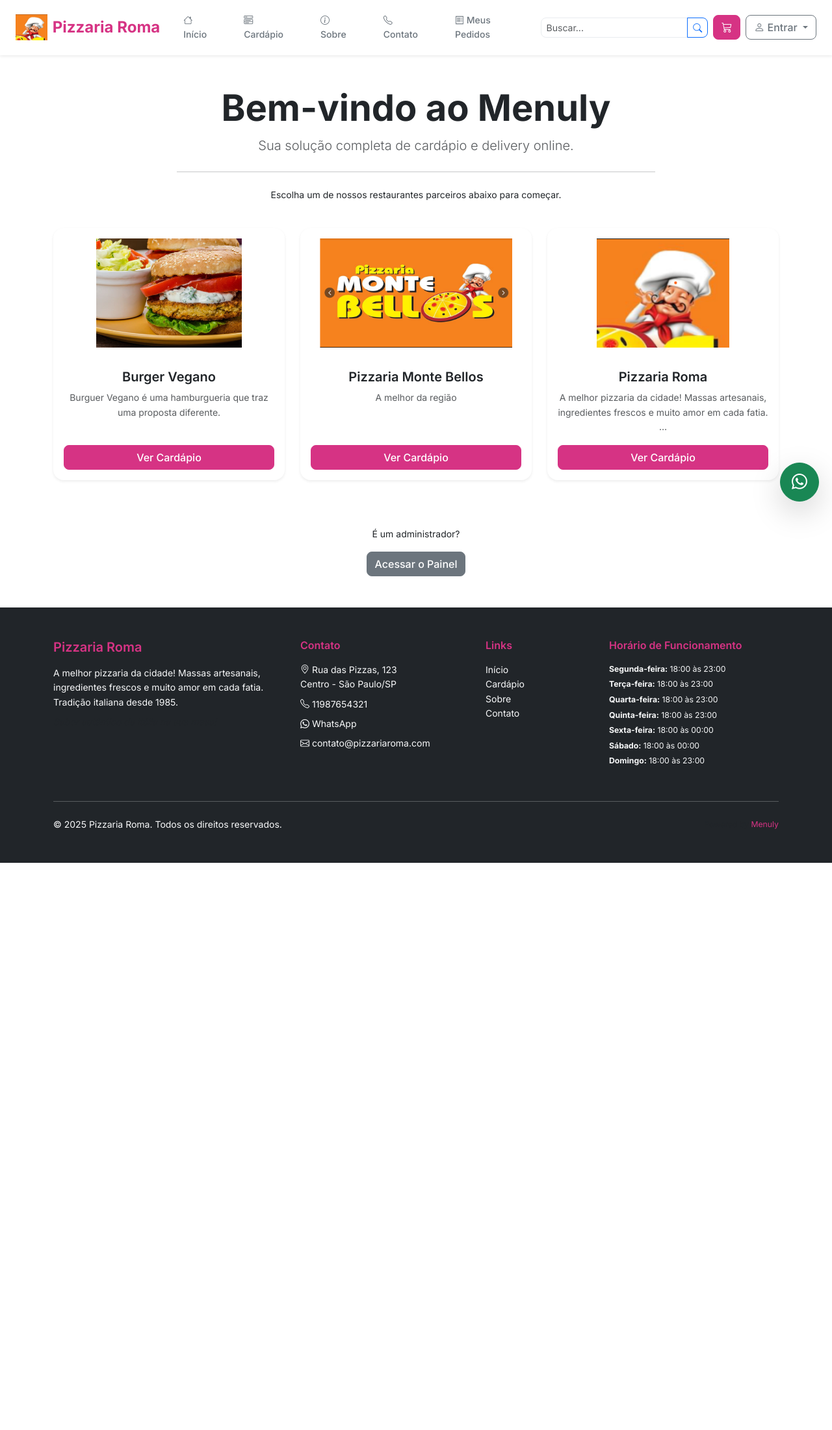
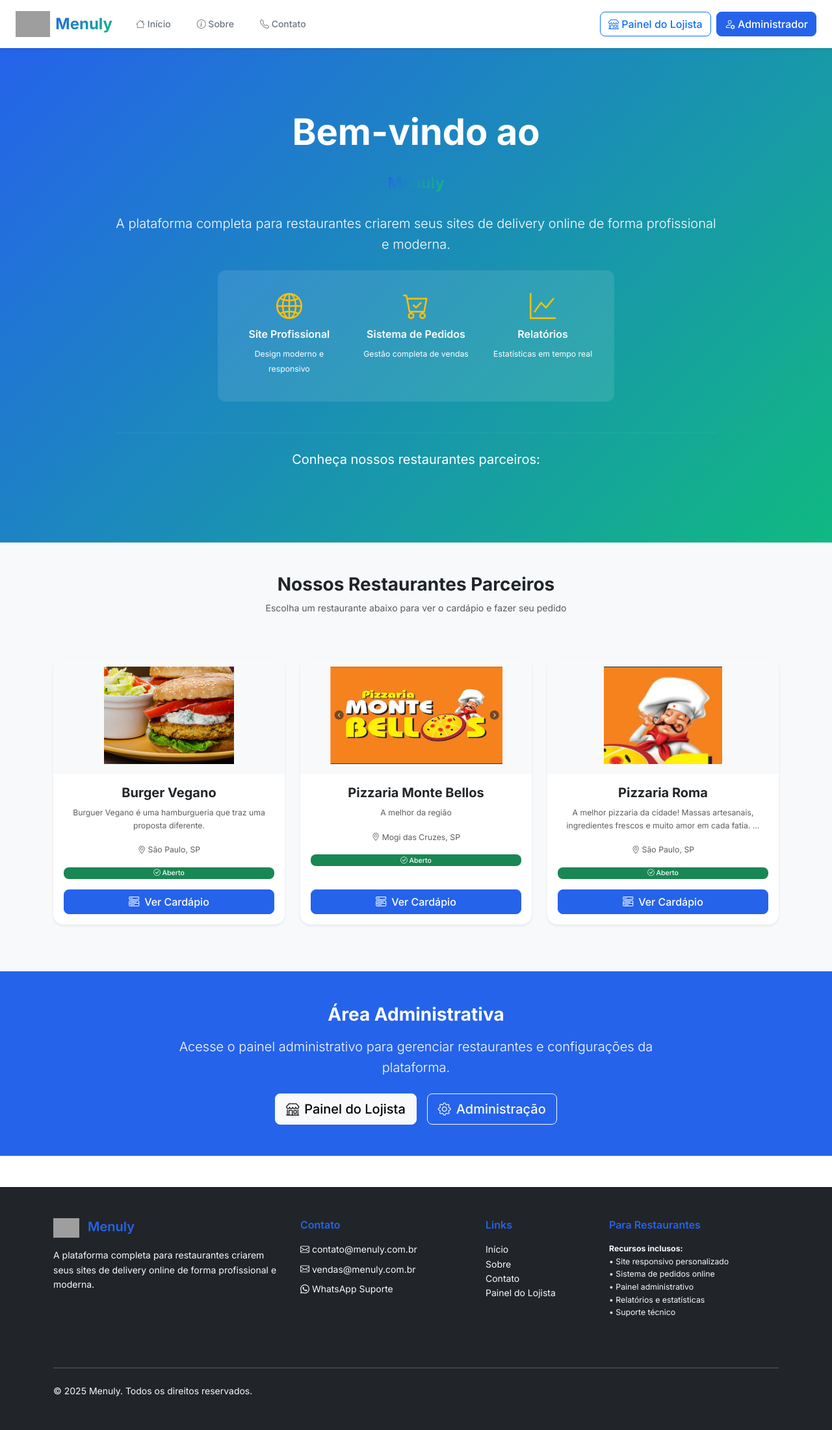
Before and after one commit to ronwsv/menuly_delivery_semdocker, a Django app: page / in a window 1280 px wide. Shown: the whole page at 65% size. Before the commit the page ends 1328 px from the top, so only its background shows below. Run offline with Django 5.2, Linux system fonts and the light colour scheme; data comes from the database, SQL or seed files in the repository; both versions use the stored data as it was after the commit; grey boxes are pictures that could not be loaded.

Commit message:
criado template menuly

```diff
--- a/templates/landing.html
+++ b/templates/landing.html
@@ -1,46 +1,165 @@
-{% extends "base.html" %}
+{% extends "landing_base.html" %}
 
-{% block title %}Bem-vindo ao Menuly{% endblock %}
+{% block title %}Menuly - Plataforma de Delivery para Restaurantes{% endblock %}
 
 {% block content %}
+<!-- Hero Section -->
+<section class="bg-gradient-to-r from-blue-600 to-emerald-500 text-white py-5">
     <div class="container my-5">
         <div class="row justify-content-center">
-        <div class="col-lg-8 text-center">
-            <h1 class="display-4 fw-bold">Bem-vindo ao Menuly</h1>
-            <p class="lead text-muted">Sua solução completa de cardápio e delivery online.</p>
-            <hr class="my-4">
-            <p>Escolha um de nossos restaurantes parceiros abaixo para começar.</p>
+            <div class="col-lg-10 text-center">
+                <h1 class="display-4 fw-bold mb-4">
+                    <span class="d-block">Bem-vindo ao</span>
+                    <span class="menuly-brand text-white">Menuly</span>
+                </h1>
+                <p class="lead mb-4">A plataforma completa para restaurantes criarem seus sites de delivery online de forma profissional e moderna.</p>
+                <div class="row justify-content-center">
+                    <div class="col-md-8">
+                        <div class="bg-white bg-opacity-10 rounded-lg p-4 mb-4">
+                            <div class="row text-center">
+                                <div class="col-md-4 mb-3">
+                                    <i class="bi bi-globe2 fs-1 text-warning mb-2"></i>
+                                    <h6>Site Profissional</h6>
+                                    <small>Design moderno e responsivo</small>
+                                </div>
+                                <div class="col-md-4 mb-3">
+                                    <i class="bi bi-cart-check fs-1 text-warning mb-2"></i>
+                                    <h6>Sistema de Pedidos</h6>
+                                    <small>Gestão completa de vendas</small>
+                                </div>
+                                <div class="col-md-4 mb-3">
+                                    <i class="bi bi-graph-up fs-1 text-warning mb-2"></i>
+                                    <h6>Relatórios</h6>
+                                    <small>Estatísticas em tempo real</small>
+                                </div>
+                            </div>
+                        </div>
+                    </div>
+                </div>
+                <hr class="my-4 border-white border-opacity-25">
+                <p class="fs-5">Conheça nossos restaurantes parceiros:</p>
+            </div>
+        </div>
+    </div>
+</section>
+
+<!-- Restaurantes Section -->
+<section class="py-5 bg-light">
+    <div class="container">
+
+        <!-- Título da seção -->
+        <div class="row">
+            <div class="col-12 text-center mb-5">
+                <h2 class="h3 fw-bold">Nossos Restaurantes Parceiros</h2>
+                <p class="text-muted">Escolha um restaurante abaixo para ver o cardápio e fazer seu pedido</p>
             </div>
         </div>
 
-    <div class="row mt-4">
+        <!-- Lista de Restaurantes -->
+        <div class="row">
             {% if restaurantes %}
                 {% for restaurante in restaurantes %}
                 <div class="col-md-6 col-lg-4 mb-4">
-                <div class="card h-100 shadow-sm">
+                    <div class="card h-100 shadow-sm border-0 hover-shadow">
                         {% if restaurante.logo %}
-                        <img src="{{ restaurante.logo.url }}" class="card-img-top" alt="Logo {{ restaurante.nome }}" style="max-height: 200px; object-fit: contain; padding: 1rem;">
+                            <div class="card-img-top d-flex align-items-center justify-content-center" style="height: 180px; background: #f8f9fa;">
+                                <img src="{{ restaurante.logo.url }}" alt="Logo {{ restaurante.nome }}" style="max-height: 150px; max-width: 90%; object-fit: contain;">
+                            </div>
+                        {% else %}
+                            <div class="card-img-top d-flex align-items-center justify-content-center bg-primary text-white" style="height: 180px;">
+                                <i class="bi bi-shop fs-1"></i>
+                            </div>
                         {% endif %}
                         <div class="card-body text-center d-flex flex-column">
-                        <h5 class="card-title">{{ restaurante.nome }}</h5>
-                        <p class="card-text text-muted">{{ restaurante.descricao|truncatewords:15 }}</p>
-                        <a href="{% url 'loja:home' restaurante_slug=restaurante.slug %}" class="btn btn-primary mt-auto">Ver Cardápio</a>
+                            <h5 class="card-title fw-bold">{{ restaurante.nome }}</h5>
+                            <p class="card-text text-muted small mb-3">{{ restaurante.descricao|truncatewords:15 }}</p>
+
+                            <!-- Info do Restaurante -->
+                            <div class="mb-3">
+                                {% if restaurante.cidade %}
+                                    <small class="text-muted">
+                                        <i class="bi bi-geo-alt"></i> {{ restaurante.cidade }}, {{ restaurante.estado }}
+                                    </small>
+                                {% endif %}
+                            </div>
+
+                            <!-- Status -->
+                            {% if restaurante.esta_aberto %}
+                                <span class="badge bg-success mb-3">
+                                    <i class="bi bi-check-circle"></i> Aberto
+                                </span>
+                            {% else %}
+                                <span class="badge bg-secondary mb-3">
+                                    <i class="bi bi-clock"></i> Fechado
+                                </span>
+                            {% endif %}
+
+                            <a href="{% url 'loja:home' restaurante_slug=restaurante.slug %}"
+                               class="btn btn-primary mt-auto">
+                                <i class="bi bi-menu-button-wide me-2"></i>Ver Cardápio
+                            </a>
                         </div>
                     </div>
                 </div>
                 {% endfor %}
             {% else %}
-            <div class="col-12 text-center">
-                <p>Nenhum restaurante disponível no momento.</p>
+                <div class="col-12 text-center py-5">
+                    <i class="bi bi-shop fs-1 text-muted mb-3"></i>
+                    <h4 class="text-muted">Nenhum restaurante disponível no momento</h4>
+                    <p class="text-muted">Em breve teremos restaurantes parceiros na plataforma.</p>
                 </div>
             {% endif %}
         </div>
+    </div>
+</section>
 
-    <div class="row mt-5">
-        <div class="col-12 text-center">
-            <p>É um administrador?</p>
-            <a href="{{ admin_url }}" class="btn btn-secondary">Acessar o Painel</a>
+<!-- Call to Action para Administradores -->
+<section class="py-5 bg-primary text-white">
+    <div class="container">
+        <div class="row justify-content-center text-center">
+            <div class="col-lg-8">
+                <h3 class="fw-bold mb-3">Área Administrativa</h3>
+                <p class="lead mb-4">Acesse o painel administrativo para gerenciar restaurantes e configurações da plataforma.</p>
+                <div class="d-flex flex-column flex-sm-row justify-content-center gap-3">
+                    <a href="/admin-loja/" class="btn btn-light btn-lg">
+                        <i class="bi bi-shop me-2"></i>Painel do Lojista
+                    </a>
+                    <a href="{{ admin_url }}" class="btn btn-outline-light btn-lg">
+                        <i class="bi bi-gear me-2"></i>Administração
+                    </a>
                 </div>
             </div>
         </div>
+    </div>
+</section>
+
 {% endblock %}
+
+{% block extra_css %}
+<style>
+.hover-shadow {
+    transition: all 0.3s ease;
+}
+
+.hover-shadow:hover {
+    transform: translateY(-5px);
+    box-shadow: 0 10px 25px rgba(0,0,0,0.15) !important;
+}
+
+.bg-gradient-to-r {
+    background: linear-gradient(135deg, #2563eb 0%, #10b981 100%);
+}
+
+.rounded-lg {
+    border-radius: 0.75rem;
+}
+
+.bg-opacity-10 {
+    background-color: rgba(255, 255, 255, 0.1) !important;
+}
+
+.border-opacity-25 {
+    border-color: rgba(255, 255, 255, 0.25) !important;
+}
+</style>
+{% endblock %}
--- /dev/null
+++ b/templates/landing_base.html
@@ -0,0 +1,225 @@
+{% load static %}
+<!DOCTYPE html>
+<html lang="pt-BR">
+<head>
+    <meta charset="UTF-8">
+    <meta name="viewport" content="width=device-width, initial-scale=1.0">
+
+    <!-- SEO -->
+    <title>{% block title %}Menuly - Sua Solução Completa de Delivery{% endblock %}</title>
+    <meta name="description" content="{% block description %}Menuly é a plataforma completa para restaurantes criarem seus sites de delivery online. Solução profissional e moderna.{% endblock %}">
+    <meta name="keywords" content="delivery, plataforma delivery, sistema delivery, sites para restaurantes, cardápio online">
+
+    <!-- Open Graph / Facebook -->
+    <meta property="og:type" content="website">
+    <meta property="og:url" content="{{ request.build_absolute_uri }}">
+    <meta property="og:title" content="{% block og_title %}Menuly - Sua Solução Completa de Delivery{% endblock %}">
+    <meta property="og:description" content="{% block og_description %}Plataforma completa para restaurantes criarem seus sites de delivery online.{% endblock %}">
+    <meta property="og:image" content="{% block og_image %}{% static 'img/menuly-logo.png' %}{% endblock %}">
+
+    <!-- Twitter -->
+    <meta property="twitter:card" content="summary_large_image">
+    <meta property="twitter:url" content="{{ request.build_absolute_uri }}">
+    <meta property="twitter:title" content="{% block twitter_title %}Menuly - Sua Solução Completa de Delivery{% endblock %}">
+    <meta property="twitter:description" content="{% block twitter_description %}Plataforma completa para restaurantes criarem seus sites de delivery online.{% endblock %}">
+    <meta property="twitter:image" content="{% block twitter_image %}{% static 'img/menuly-logo.png' %}{% endblock %}">
+
+    <!-- Favicon -->
+    <link rel="icon" type="image/x-icon" href="{% static 'img/favicon.ico' %}">
+
+    <!-- CSS -->
+    <!-- Bootstrap 5.3 -->
+    <link href="https://cdn.jsdelivr.net/npm/bootstrap@5.3.2/dist/css/bootstrap.min.css" rel="stylesheet">
+
+    <!-- Bootstrap Icons -->
+    <link rel="stylesheet" href="https://cdn.jsdelivr.net/npm/bootstrap-icons@1.11.2/font/bootstrap-icons.css">
+
+    <!-- Google Fonts -->
+    <link rel="preconnect" href="https://fonts.googleapis.com">
+    <link rel="preconnect" href="https://fonts.gstatic.com" crossorigin>
+    <link href="https://fonts.googleapis.com/css2?family=Inter:wght@300;400;500;600;700&display=swap" rel="stylesheet">
+
+    <!-- CSS Customizado -->
+    <link rel="stylesheet" href="{% static 'css/loja.css' %}">
+
+    <!-- Variáveis CSS para Menuly -->
+    <style>
+        :root {
+            --cor-primaria: #2563eb;
+            --cor-secundaria: #6b7280;
+            --cor-destaque: #10b981;
+            --cor-primaria-hover: #1d4ed8;
+            --cor-sucesso: #10b981;
+            --cor-perigo: #ef4444;
+            --cor-info: #06b6d4;
+            --cor-warning: #f59e0b;
+        }
+
+        .menuly-brand {
+            background: linear-gradient(135deg, #2563eb 0%, #10b981 100%);
+            -webkit-background-clip: text;
+            -webkit-text-fill-color: transparent;
+            background-clip: text;
+            font-weight: 700;
+            font-size: 1.5rem;
+        }
+
+        .menuly-logo {
+            max-height: 40px;
+            width: auto;
+        }
+    </style>
+
+    {% block extra_css %}{% endblock %}
+</head>
+<body class="{% block body_class %}{% endblock %}">
+
+    <!-- Navbar -->
+    <nav class="navbar navbar-expand-lg navbar-light bg-white shadow-sm sticky-top">
+        <div class="container-fluid px-4">
+            <!-- Logo/Nome do Menuly -->
+            <a class="navbar-brand d-flex align-items-center" href="{% url 'landing_page' %}">
+                <img src="{% static 'img/menuly-logo.png' %}" alt="Menuly" class="menuly-logo me-2" onerror="this.style.display='none'">
+                <span class="menuly-brand">Menuly</span>
+            </a>
+
+            <!-- Botão mobile -->
+            <button class="navbar-toggler" type="button" data-bs-toggle="collapse" data-bs-target="#navbarNav">
+                <span class="navbar-toggler-icon"></span>
+            </button>
+
+            <!-- Menu -->
+            <div class="collapse navbar-collapse" id="navbarNav">
+                <ul class="navbar-nav me-auto">
+                    <li class="nav-item">
+                        <a class="nav-link" href="{% url 'landing_page' %}">
+                            <i class="bi bi-house"></i> Início
+                        </a>
+                    </li>
+                    <li class="nav-item">
+                        <a class="nav-link" href="{% url 'sobre_menuly' %}">
+                            <i class="bi bi-info-circle"></i> Sobre
+                        </a>
+                    </li>
+                    <li class="nav-item">
+                        <a class="nav-link" href="{% url 'contato_menuly' %}">
+                            <i class="bi bi-telephone"></i> Contato
+                        </a>
+                    </li>
+                </ul>
+
+                <!-- Botões de Ação -->
+                <div class="d-flex align-items-center gap-2">
+                    <a href="/admin-loja/" class="btn btn-outline-primary">
+                        <i class="bi bi-shop"></i> Painel do Lojista
+                    </a>
+                    <a href="/admin/" class="btn btn-primary">
+                        <i class="bi bi-person-gear"></i> Administrador
+                    </a>
+                </div>
+            </div>
+        </div>
+    </nav>
+
+    <!-- Mensagens do Sistema -->
+    {% if messages %}
+        <div class="container mt-3">
+            {% for message in messages %}
+                <div class="alert alert-{{ message.tags }} alert-dismissible fade show" role="alert">
+                    {{ message }}
+                    <button type="button" class="btn-close" data-bs-dismiss="alert"></button>
+                </div>
+            {% endfor %}
+        </div>
+    {% endif %}
+
+    <!-- Conteúdo Principal -->
+    <main class="{% block main_class %}{% endblock %}">
+        {% block content %}{% endblock %}
+    </main>
+
+    <!-- Footer -->
+    <footer class="bg-dark text-light mt-5">
+        <div class="container py-5">
+            <div class="row">
+                <!-- Informações do Menuly -->
+                <div class="col-lg-4 col-md-6 mb-4">
+                    <h5 class="text-primary mb-3">
+                        <img src="{% static 'img/menuly-logo.png' %}" alt="Menuly" style="height: 30px;" class="me-2" onerror="this.style.display='none'">
+                        Menuly
+                    </h5>
+                    <p class="mb-2">A plataforma completa para restaurantes criarem seus sites de delivery online de forma profissional e moderna.</p>
+                    <p class="fst-italic text-muted">Transformando a forma como restaurantes vendem online.</p>
+                </div>
+
+                <!-- Contato Menuly -->
+                <div class="col-lg-3 col-md-6 mb-4">
+                    <h6 class="text-primary mb-3">Contato</h6>
+                    <p class="mb-2">
+                        <i class="bi bi-envelope"></i>
+                        <a href="mailto:contato@menuly.com.br" class="text-light text-decoration-none">
+                            contato@menuly.com.br
+                        </a>
+                    </p>
+                    <p class="mb-2">
+                        <i class="bi bi-envelope"></i>
+                        <a href="mailto:vendas@menuly.com.br" class="text-light text-decoration-none">
+                            vendas@menuly.com.br
+                        </a>
+                    </p>
+                    <p class="mb-2">
+                        <i class="bi bi-whatsapp"></i>
+                        <a href="https://wa.me/5511999999999" class="text-light text-decoration-none" target="_blank">
+                            WhatsApp Suporte
+                        </a>
+                    </p>
+                </div>
+
+                <!-- Links Úteis -->
+                <div class="col-lg-2 col-md-6 mb-4">
+                    <h6 class="text-primary mb-3">Links</h6>
+                    <ul class="list-unstyled">
+                        <li><a href="{% url 'landing_page' %}" class="text-light text-decoration-none">Início</a></li>
+                        <li><a href="{% url 'sobre_menuly' %}" class="text-light text-decoration-none">Sobre</a></li>
+                        <li><a href="{% url 'contato_menuly' %}" class="text-light text-decoration-none">Contato</a></li>
+                        <li><a href="/admin-loja/" class="text-light text-decoration-none">Painel do Lojista</a></li>
+                    </ul>
+                </div>
+
+                <!-- Para Restaurantes -->
+                <div class="col-lg-3 col-md-6 mb-4">
+                    <h6 class="text-primary mb-3">Para Restaurantes</h6>
+                    <p class="mb-2 small">
+                        <strong>Recursos inclusos:</strong><br>
+                        • Site responsivo personalizado<br>
+                        • Sistema de pedidos online<br>
+                        • Painel administrativo<br>
+                        • Relatórios e estatísticas<br>
+                        • Suporte técnico
+                    </p>
+                </div>
+            </div>
+
+            <hr class="my-4">
+
+            <div class="row align-items-center">
+                <div class="col-md-6">
+                    <p class="mb-0">&copy; {% now "Y" %} Menuly. Todos os direitos reservados.</p>
+                </div>
+                <div class="col-md-6 text-md-end">
+                    <p class="mb-0 small text-muted">
+                        Plataforma de delivery profissional
+                    </p>
+                </div>
+            </div>
+        </div>
+    </footer>
+
+    <!-- JavaScript -->
+    <!-- Bootstrap 5.3 -->
+    <script src="https://cdn.jsdelivr.net/npm/bootstrap@5.3.2/dist/js/bootstrap.bundle.min.js"></script>
+
+    {% block extra_js %}{% endblock %}
+
+</body>
+</html>
```
Also changed, not shown: db.sqlite3, pdf_cardapio/image.png. Lines whose indentation alone changed are shown as unchanged.
